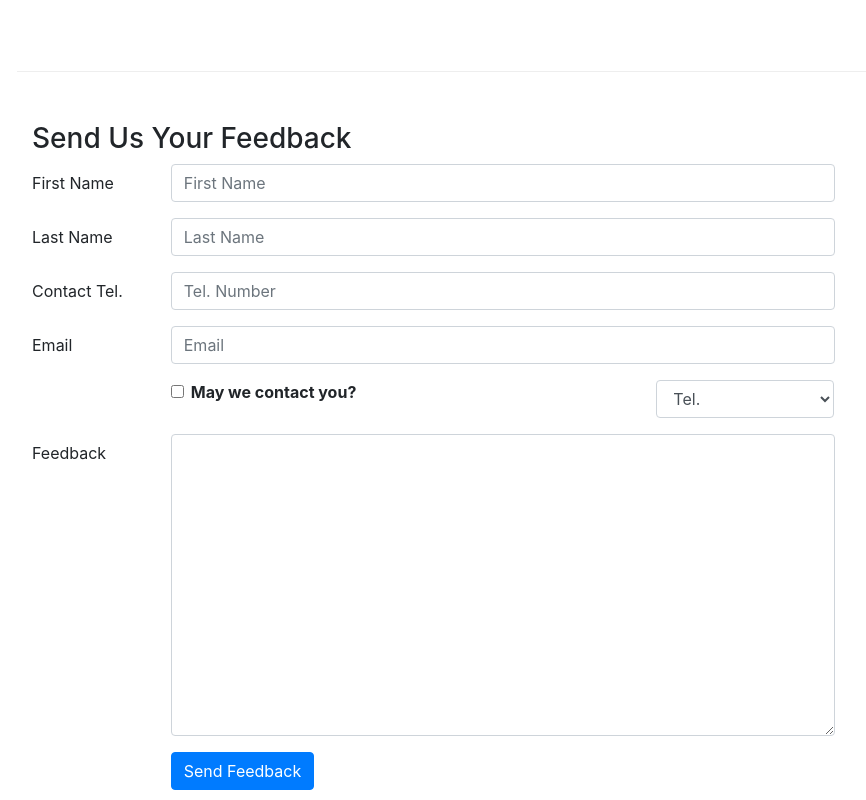
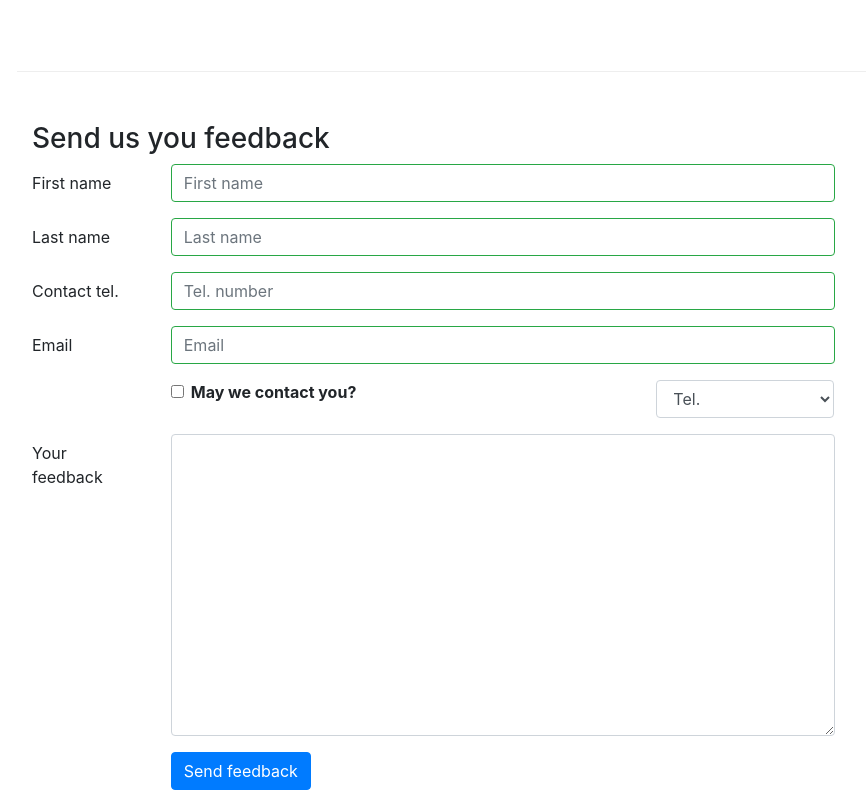
Before and after one commit to coderprasukj/ReactJS-Coursera, a React (Create React App) app: page /contactus in a window 1280 px wide. Shown: the part 800-1600 px from the top of the page, without its empty margins (68-934 px from the left). Built offline with nearby package versions, Linux system fonts and the light colour scheme.

Commit message:
Form Validation

```diff
--- a/src/components/ContactComponent.js
+++ b/src/components/ContactComponent.js
@@ -1,22 +1,31 @@
 import React, { Component } from 'react';
-import { Breadcrumb, BreadcrumbItem, Form, FormGroup, Col, Input, Label, Button } from 'reactstrap';
+import { Breadcrumb, BreadcrumbItem, Button, Form, FormGroup, Label, Input, Col, FormFeedback } from 'reactstrap';
 import { Link } from 'react-router-dom';
 
 class Contact extends Component {
 
     constructor(props) {
         super(props);
+
         this.state = {
             firstname: '',
             lastname: '',
             telnum: '',
             email: '',
             agree: false,
-            contactType: 'Tel' ,
-            message: ''
+            contactType: 'Tel.',
+            message: '',
+            touched: {
+                firstname: false,
+                lastname: false,
+                telnum: false,
+                email: false
             }
+        };
+
         this.handleSubmit = this.handleSubmit.bind(this);
         this.handleInputChange = this.handleInputChange.bind(this);
+        this.handleBlur = this.handleBlur.bind(this);
     }
 
     handleInputChange(event) {
@@ -24,19 +33,55 @@ class Contact extends Component {
         const value = target.type === 'checkbox' ? target.checked : target.value;
         const name = target.name;
 
+        this.setState({ [name]: value })
+    }
+
+    handleSubmit(event) {
+        console.log('current state:', this.state);
+        event.preventDefault();
+    }
+
+    handleBlur = (field) => (evt) => {
         this.setState({
-            [name] : value
+            touched: { ...this.state.touched, [field]: true}
         });
     }
 
-    handleSubmit(event) {
-        console.log("Current State is: " + JSON.stringify(this.state));
-        alert("Current State is: " + JSON.stringify(this.state));
-        event.preventDefault();
-    }
+    validate(firstname, lastname, telnum, email) {
+        const errors = {
+            firstname: '',
+            lastname: '',
+            telnum: '',
+            email: ''
+        };
+
+        if (this.state.touched.firstname && firstname.length < 3)
+            errors.firstname = 'First name should be >= 3 characters';
+        else if (this.state.touched.firstname && firstname.length > 10)
+            errors.firstname = 'First name shouldbe <= 10 characters';
+
+        if (this.state.touched.lastname && lastname.length < 3)
+            errors.lastname = 'Last name should be >= 3 characters';
+        else if (this.state.touched.lastname && lastname.length > 10)
+            errors.lastname = 'Last name shouldbe <= 10 characters';
+
+        const reg = /^\d+$/;
+
+        if (this.state.touched.telnum && !reg.test(telnum))
+            errors.telnum = 'tel number should contain only numbers';
+
+        if (this.state.touched.email && email.split('').filter(x => x === '@').length !== 1)
+            errors.email = 'email should contain an @ sign';
+
+        return errors;
+    };
 
     render() {
-        return(
+        const errors = this.validate(this.state.firstname, this.state.lastname, this.state.telnum, this.state.email);
+
+
+
+        return (
             <div className="container">
                 <div className="row">
                     <Breadcrumb>
@@ -45,7 +90,7 @@ class Contact extends Component {
                     </Breadcrumb>
                     <div className="col-12">
                         <h3>Contact us</h3>
-                    <hr/>
+                        <hr />
                     </div>
                 </div>
                 <div className="row row-content">
@@ -76,46 +121,43 @@ class Contact extends Component {
                 </div>
                 <div className="row row-content">
                     <div className="col-12">
-                    <h3>Send Us Your Feedback</h3>
+                        <h3>Send us you feedback</h3>
                     </div>
                     <div className="col-12 col-md-9">
                         <Form onSubmit={this.handleSubmit}>
                             <FormGroup row>
-                            <Label htmlFor="firstname" md={2}>First Name</Label>
+                                <Label htmlFor="firstname" md={2}>First name</Label>
                                 <Col md={10}>
-                                <Input type='text' id='firstname' name='firstname'
-                                    placeholder="First Name"
-                                    value={this.state.firstname}
-                                    onChange={this.handleInputChange} />
+                                    <Input type="text" id="firstname" name="firstname" placeholder="First name" value={this.state.firstname} valid={errors.firstname === ''} invalid={errors.firstname !== ''} onChange={this.handleInputChange} onBlur={this.handleBlur('firstname')} />
+                                    <FormFeedback>{errors.firstname}</FormFeedback>
                                 </Col>
                             </FormGroup>
+
                             <FormGroup row>
-                            <Label htmlFor="lirstname" md={2}>Last Name</Label>
+                                <Label htmlFor="lastname" md={2}>Last name</Label>
                                 <Col md={10}>
-                                <Input type='text' id='lastname' name='lastname'
-                                    placeholder="Last Name"
-                                    value={this.state.lastname}
-                                    onChange={this.handleInputChange} />
+                                    <Input type="text" id="lastname" name="lastname" placeholder="Last name" value={this.state.lastname} valid={errors.lastname === ''} invalid={errors.lastname !== ''} onChange={this.handleInputChange} onBlur={this.handleBlur('lastname')} />
+                                    <FormFeedback>{errors.lastname}</FormFeedback>
                                 </Col>
                             </FormGroup>
+
                             <FormGroup row>
-                            <Label htmlFor="telnum" md={2}>Contact Tel.</Label>
+                                <Label htmlFor="telnum" md={2}>Contact tel.</Label>
                                 <Col md={10}>
-                                <Input type='tel' id='telnum' name='telnum'
-                                    placeholder="Tel. Number"
-                                    value={this.state.telnum}
-                                    onChange={this.handleInputChange} />
+                                    <Input type="tel" id="telnum" name="telnum" placeholder="Tel. number" value={this.state.telnum} valid={errors.telnum === ''} invalid={errors.telnum !== ''} onChange={this.handleInputChange} onBlur={this.handleBlur('telnum')} />
+                                    <FormFeedback>{errors.telnum}</FormFeedback>
                                 </Col>
                             </FormGroup>
+
                             <FormGroup row>
                                 <Label htmlFor="email" md={2}>Email</Label>
                                 <Col md={10}>
-                                <Input type='email' id='email' name='email'
-                                    placeholder="Email"
-                                    value={this.state.email}
-                                    onChange={this.handleInputChange} />
+                                    <Input type="email" id="email" name="email" placeholder="Email" value={this.state.email} valid={errors.email === ''} invalid={errors.email !== ''} onChange={this.handleInputChange} onBlur={this.handleBlur('email')} />
+                                    <FormFeedback>{errors.email}</FormFeedback>
                                 </Col>
                             </FormGroup>
+
+
                             <FormGroup row>
                                 <Col md={{size: 6, offset: 2}}>
                                 <FormGroup check>
@@ -127,35 +169,33 @@ class Contact extends Component {
                                     </Label>
                                 </FormGroup>
                             </Col>
-                            <Col md={{size: 3, offset: 1}}>
-                                <Input type="select" name="contactType"
-                                    value={this.state.contactType}
-                                    onChange={this.handleInputChange}>
+                                <Col md={{ size: 3, offset: 1 }}>
+                                    <Input type="select" name="contactType" value={this.state.contactType} onChange={this.handleInputChange} >
                                         <option>Tel.</option>
                                         <option>Email</option>
                                     </Input>
                                 </Col>
                             </FormGroup>
+
                             <FormGroup row>
-                            <Label htmlFor="message" md={2}>Feedback</Label>
+                                <Label htmlFor="feedback" md={2}>Your feedback</Label>
                                 <Col md={10}>
-                                <Input type='textarea' id='message' name='message'
-                                    rows="12"
-                                    value={this.state.message}
-                                    onChange={this.handleInputChange} />
+                                    <Input type="textarea" id="message" name="message" rows="12" value={this.state.message} onChange={this.handleInputChange} />
                                 </Col>
                             </FormGroup>
+
                             <FormGroup row>
-                            <Col md={{size: 10, offset: 2}}>
-                                <Button type="submit" color="primary">Send Feedback</Button>
+                                <Col md={{ size: 10, offset: 2 }}>
+                                    <Button type="submit" color="primary">Send feedback</Button>
                                 </Col>
                             </FormGroup>
+
                         </Form>
                     </div>
                 </div>
             </div>
         );
-    }
+    };
 }
 
 export default Contact;
--- a/src/components/HeaderComponent.js
+++ b/src/components/HeaderComponent.js
@@ -25,7 +25,7 @@ export class Header extends Component {
                     <div className="container">
                         <NavbarToggler onClick={this.toggleNav} />
                         <NavbarBrand className="mr-auto" href="/">
-                            <img src="assets/images/logo.png" height="30" width="41" />
+                            <img src="assets/images/logo.png" height="30" width="41" alt="logo"/>
                         </NavbarBrand>
                         <Collapse isOpen={this.state.isNavOpen} navbar>
                             <Nav navbar>
```
Lines whose indentation alone changed are shown as unchanged.
